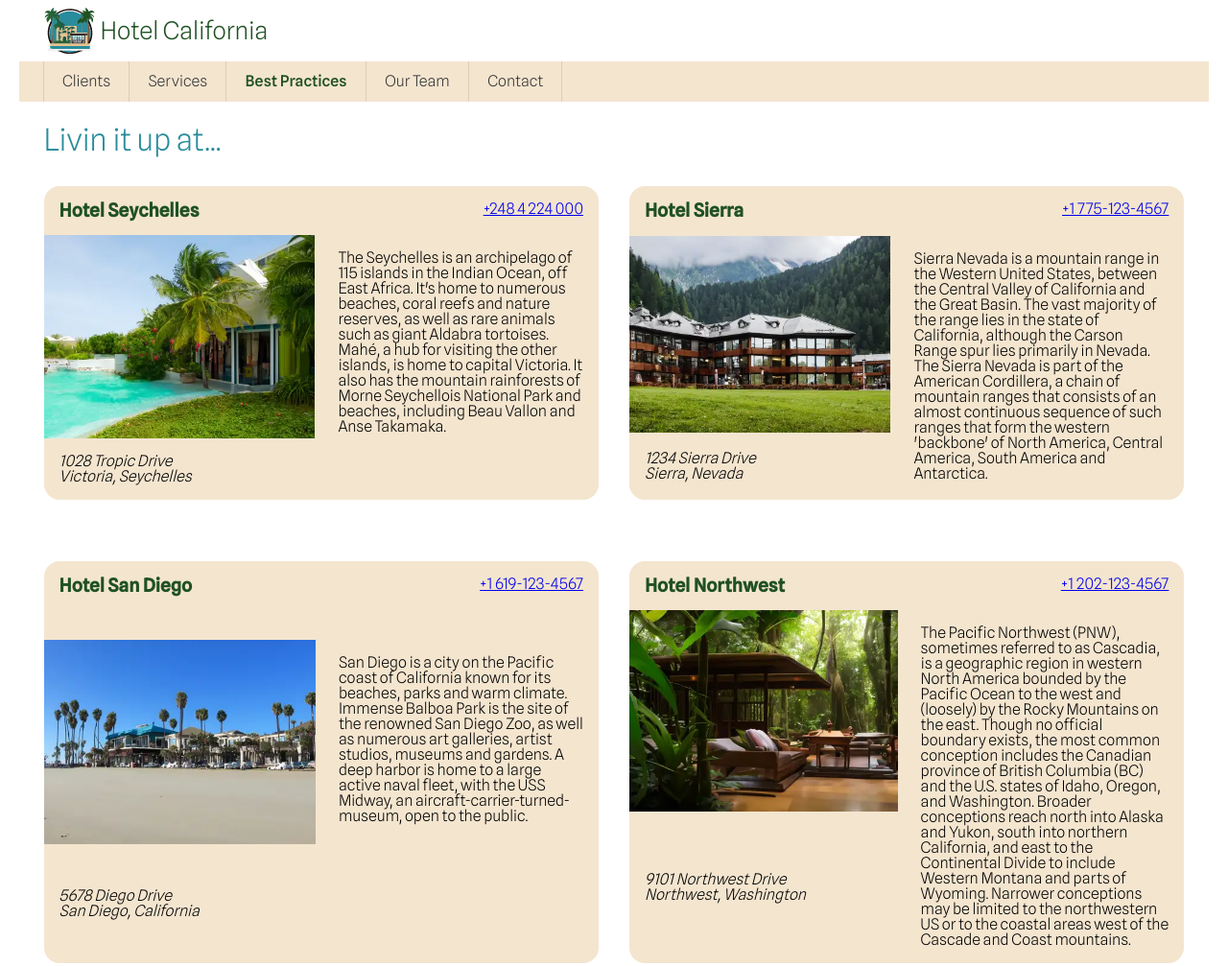
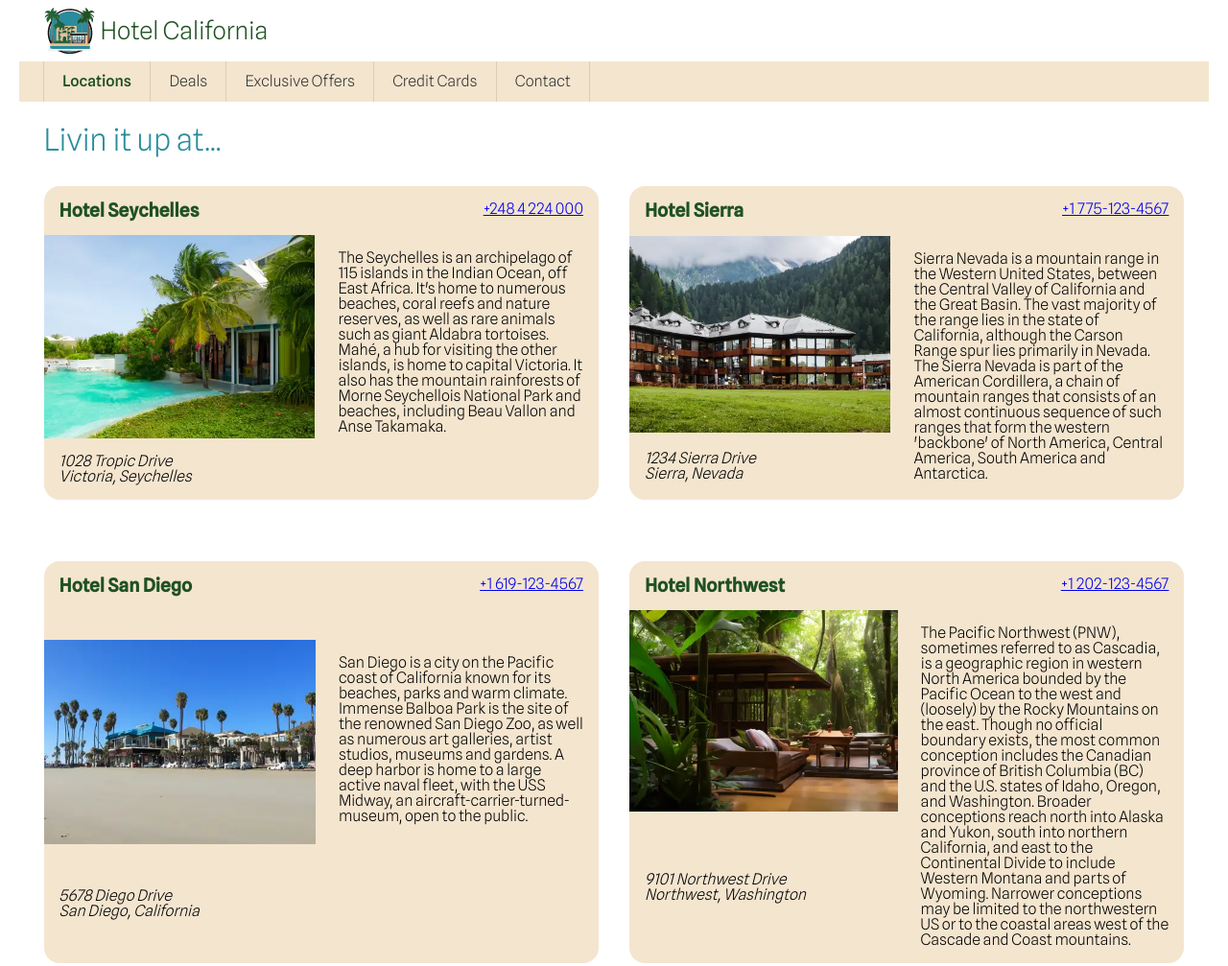
Before and after one commit to seth-coolister/hotel, a plain HTML site: page index.html in a window 1280 px wide. Shown: the top 1007 px of the page at 96% size. Drawn offline with Linux system fonts and the light colour scheme.

Commit message:
Update navigation links in index.html

```diff
--- a/index.html
+++ b/index.html
@@ -31,10 +31,10 @@
     <nav>
         <div>Hotel California</div>
         <ul>
-            <li><a href="#">Clients</a>
-            <li><a href="#">Services</a></li>
-            <li class="active"><a href="#">Best Practices</a></li>
-            <li><a href="#">Our Team</a></li>
+            <li class="active"><a href="#">Locations</a></li>
+            <li><a href="#">Deals</a>
+            <li><a href="#">Exclusive Offers</a></li>
+            <li><a href="#">Credit Cards</a></li>
             <li><a href="#">Contact</a></li>
         </ul>
     </nav>
```
